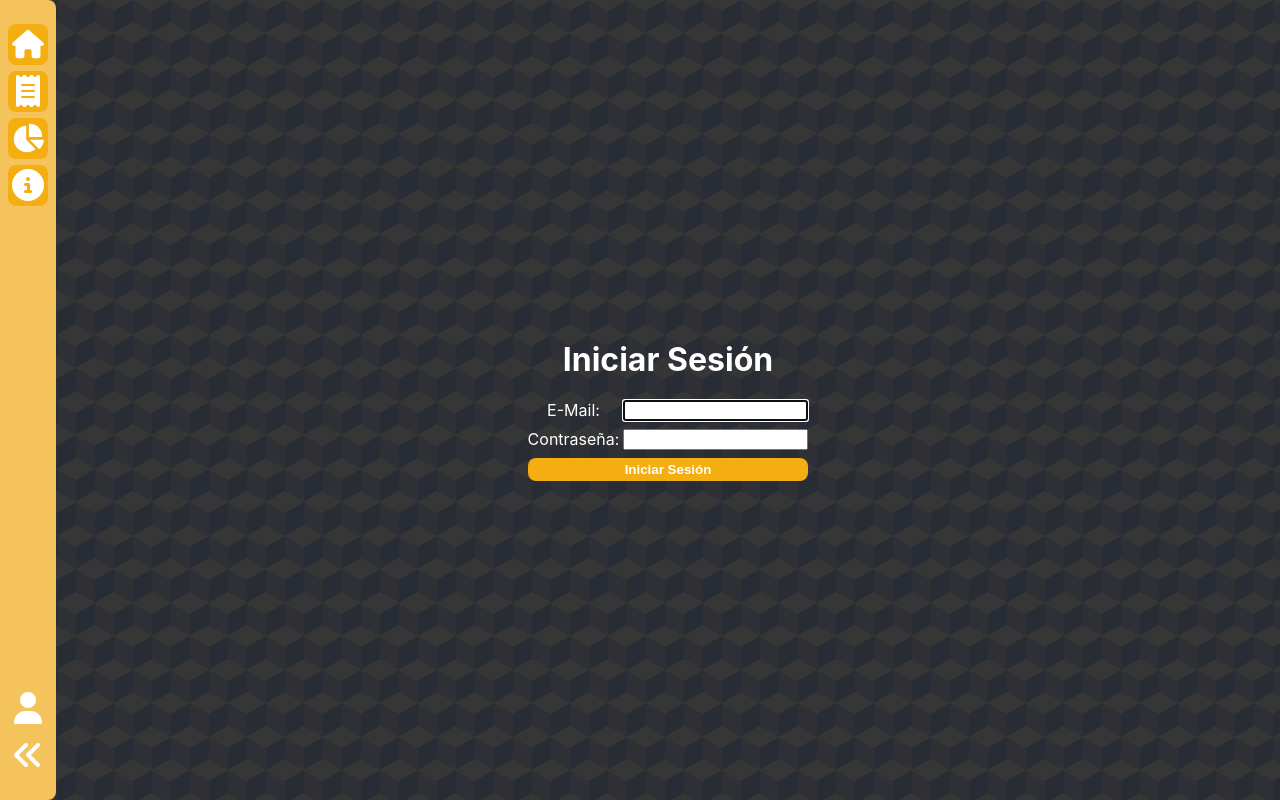
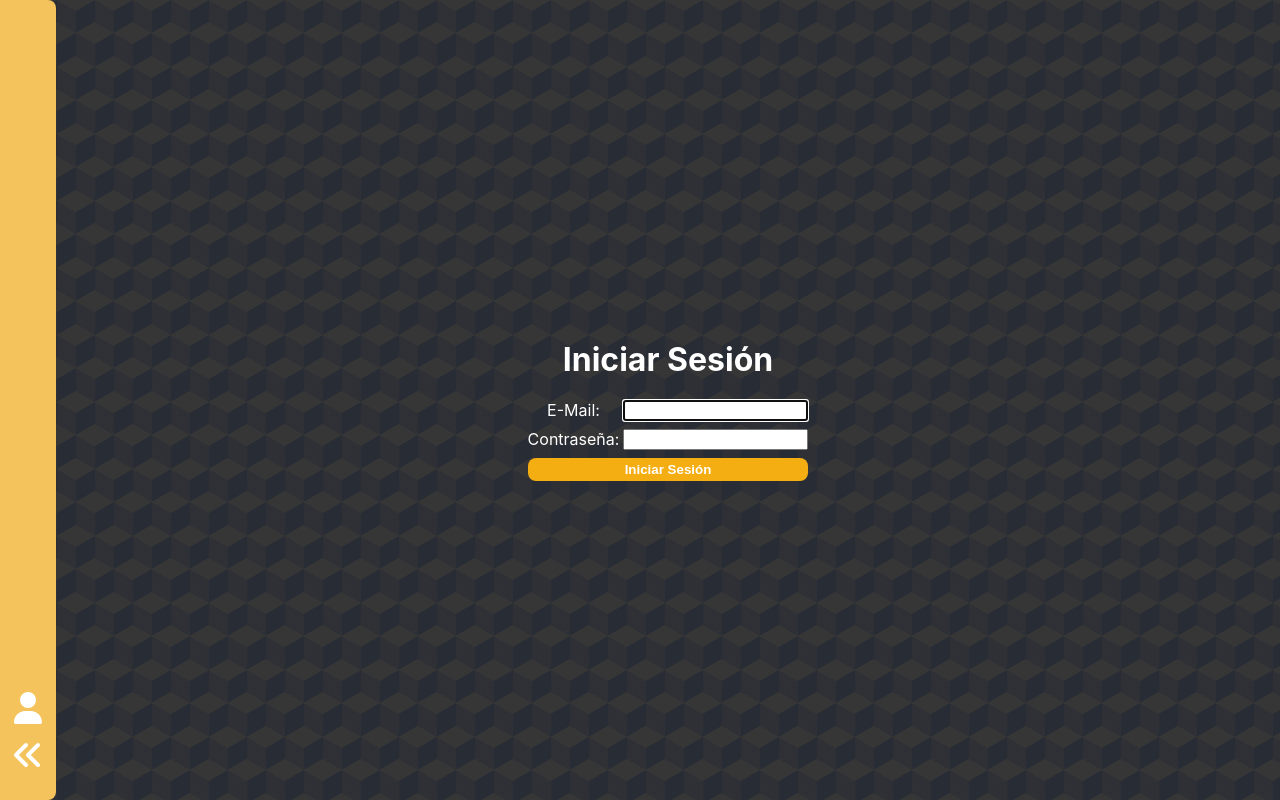
Before and after one commit to practit/Jefferson-webapp, a React (Create React App) app: page / in a window 1280 px wide. Built offline with nearby package versions, Linux system fonts and the light colour scheme.

Commit message:
New constants and conditional rendering buttons

```diff
--- a/src/App.js
+++ b/src/App.js
@@ -7,24 +7,26 @@ import Pedidos from './pages/Pedidos';
 import Inicio from './pages/Inicio';
 import Usuarios from './pages/Usuarios';
 import WIP from './pages/WIP.js';
+import { EDITOR_ESTADISTICA, EDITOR_INFORMACION, EDITOR_INICIO, EDITOR_PEDIDOS, EDITOR_USUARIOS, EDITOR_WIP } from './modules/constants.mjs';
 function App() {
-  const [editor, setEditor] = useState(<Usuarios />)
+	const [availableEditors, setAvailableEditors] = useState([EDITOR_USUARIOS, EDITOR_WIP])
+	const [editor, setEditor] = useState(<Usuarios setAvailableEditors={setAvailableEditors}/>)
   function selectEditor(editor) {
     switch (editor) {
-      case "Inicio":
+      case EDITOR_INICIO:
         setEditor(<Inicio />)
         break;
-      case "Pedidos":
+      case EDITOR_PEDIDOS:
         setEditor(<Pedidos />)
         break;
-      case "Estadistica":
+      case EDITOR_ESTADISTICA:
         setEditor(<Estadistica />)
         break;
-      case "Informacion":
+      case EDITOR_INFORMACION:
         setEditor(<Informacion />)
         break;
-      case "Usuarios":
-        setEditor(<Usuarios />)
+      case EDITOR_USUARIOS:
+        setEditor(<Usuarios setAvailableEditors={setAvailableEditors}/>)
         break;
       default:
         setEditor(<WIP />)
@@ -32,7 +34,7 @@ function App() {
   }
   return (
     <div className="App">
-      <Sidebar selectEditor={selectEditor} />
+      <Sidebar selectEditor={selectEditor} availableEditors={availableEditors} />
       <div className='Editor'>
         {editor}
       </div>
--- a/src/components/sidebar.js
+++ b/src/components/sidebar.js
@@ -5,6 +5,7 @@ import SidebarBtn from './sidebar_btn'
 import { FontAwesomeIcon } from '@fortawesome/react-fontawesome'
 import logo from '../jefferson_logo.png'
 import { useState } from 'react'
+import { EDITOR_ESTADISTICA, EDITOR_INFORMACION, EDITOR_INICIO, EDITOR_PEDIDOS } from '../modules/constants.mjs'
 function Sidebar(props) {
   const [sidebarClasses, setSidebarClasses] = useState('sidebar');
   function toggleNavbarHide() {
@@ -14,16 +15,17 @@ function Sidebar(props) {
         'sidebar sidebarHidden'
     )
   }
+  const conditionalBtn = (args, el) => props.availableEditors.includes(args) ? el : "";
   return (
     <>
     <div className={sidebarClasses}>
       <ul className='sidebar_ul'>
         {/* {/* TODO: (opcional) mostrar foto en la derecha */}
         {/* <li><img src={logo} className="button_like_logo" alt='Jefferson Logo'/></li> */}
-        <li><SidebarBtn icon={faHouse} value="Inicio" selectEditor={props.selectEditor}/></li>
-        <li><SidebarBtn icon ={faReceipt} value="Pedidos" selectEditor={props.selectEditor}/></li>
-        <li><SidebarBtn icon={faChartPie} value="Estadistica" selectEditor={props.selectEditor}/></li>
-        <li><SidebarBtn icon={faCircleInfo} value="Informacion" selectEditor={props.selectEditor}/></li>
+        {conditionalBtn(EDITOR_INICIO, <li><SidebarBtn icon={faHouse} value={EDITOR_INICIO} selectEditor={props.selectEditor} /></li>)}
+        {conditionalBtn(EDITOR_PEDIDOS,<li><SidebarBtn icon={faReceipt} value={EDITOR_PEDIDOS} selectEditor={props.selectEditor} /></li>)}
+        {conditionalBtn(EDITOR_ESTADISTICA, <li><SidebarBtn icon={faChartPie} value={EDITOR_ESTADISTICA} selectEditor={props.selectEditor} /></li>)}
+        {conditionalBtn(EDITOR_INFORMACION, <li><SidebarBtn icon={faCircleInfo} value={EDITOR_INFORMACION} selectEditor={props.selectEditor}/></li>)}
       </ul>
 
       <ul className='sidebar_ul'>
--- /dev/null
+++ b/src/modules/constants.mjs
@@ -0,0 +1,8 @@
+// #region EDITOR
+export const EDITOR_INICIO = "Inicio";
+export const EDITOR_PEDIDOS = "Pediddos";
+export const EDITOR_ESTADISTICA = "Estadistica";
+export const EDITOR_INFORMACION = "Informacion";
+export const EDITOR_USUARIOS = "Usuarios";
+export const EDITOR_WIP = "WIP";
+// #endregion EDITOR
--- a/src/pages/Usuarios.js
+++ b/src/pages/Usuarios.js
@@ -1,5 +1,6 @@
 import { signInWithEmailAndPassword } from "firebase/auth";
 import { useState } from "react";
+import { EDITOR_ESTADISTICA, EDITOR_INFORMACION, EDITOR_INICIO, EDITOR_PEDIDOS, EDITOR_USUARIOS, EDITOR_WIP } from "../modules/constants.mjs";
 import { auth } from "../modules/firebase/fbinstance.mjs";
 const errorCodesStr = {
 	"auth/missing-email": "El campo de e-mail está vacío.",
@@ -33,7 +34,7 @@ try {
 }
 
 // #endregion Idle control
-function Usuarios() {
+function Usuarios({setAvailableEditors}) {
 	const [editorState, seteditorState] = useState(
 		auth.currentUser ? "menu" : "login"
 	);
@@ -54,6 +55,14 @@ function Usuarios() {
 				console.log(e);
 				setErrorCode("auth/logged-in");
 				seteditorState("menu");
+				setAvailableEditors([
+					EDITOR_ESTADISTICA,
+					EDITOR_INFORMACION,
+					EDITOR_INICIO,
+					EDITOR_PEDIDOS,
+					EDITOR_USUARIOS,
+					EDITOR_WIP
+				]);
 			})
 			.catch((e) => setErrorCode(e.code));
 	}
@@ -82,6 +91,7 @@ function Usuarios() {
 						auth.signOut();
 						seteditorState("login");
 						setErrorCode("auth/logged-out");
+						setAvailableEditors([EDITOR_USUARIOS, EDITOR_WIP, EDITOR_INFORMACION])
 					}}
 				>
 					Cerrar Sesión
```
